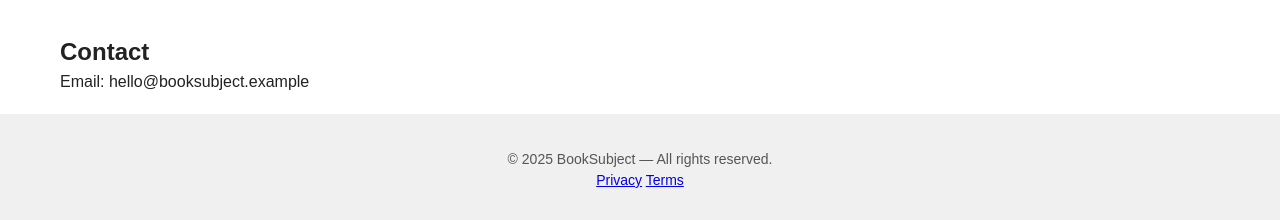
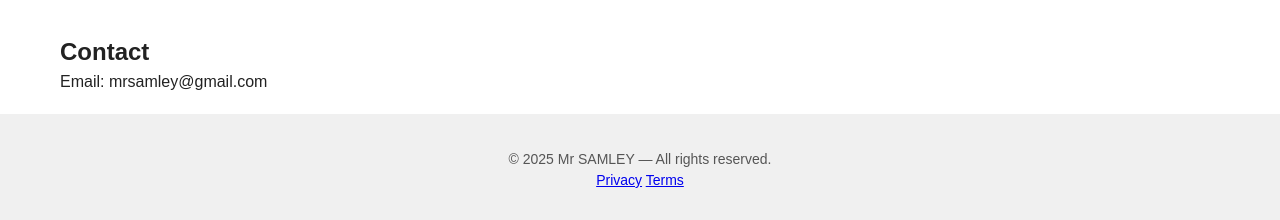
Before and after one commit to MRSAMLEY/MRSAMLEY, a plain HTML site: page index.html in a window 1280 px wide. Shown: the part 1094-1314 px from the top of the page. Drawn offline with Linux system fonts and the light colour scheme.

Commit message:
Update index.html

```diff
--- a/index.html
+++ b/index.html
@@ -100,14 +100,14 @@
     <!-- Contact -->
     <section id="contact" class="container contact">
       <h2>Contact</h2>
-      <p>Email: hello@booksubject.example</p>
+      <p>Email: mrsamley@gmail.com</p>
     </section>
   </main>
 
   <!-- Footer -->
   <footer class="site-footer">
     <div class="container footer-inner">
-      <p>© <span id="year"></span> BookSubject — All rights reserved.</p>
+      <p>© <span id="year"></span> Mr SAMLEY — All rights reserved.</p>
       <nav class="foot-nav">
         <a href="#privacy">Privacy</a>
         <a href="#terms">Terms</a>
```
